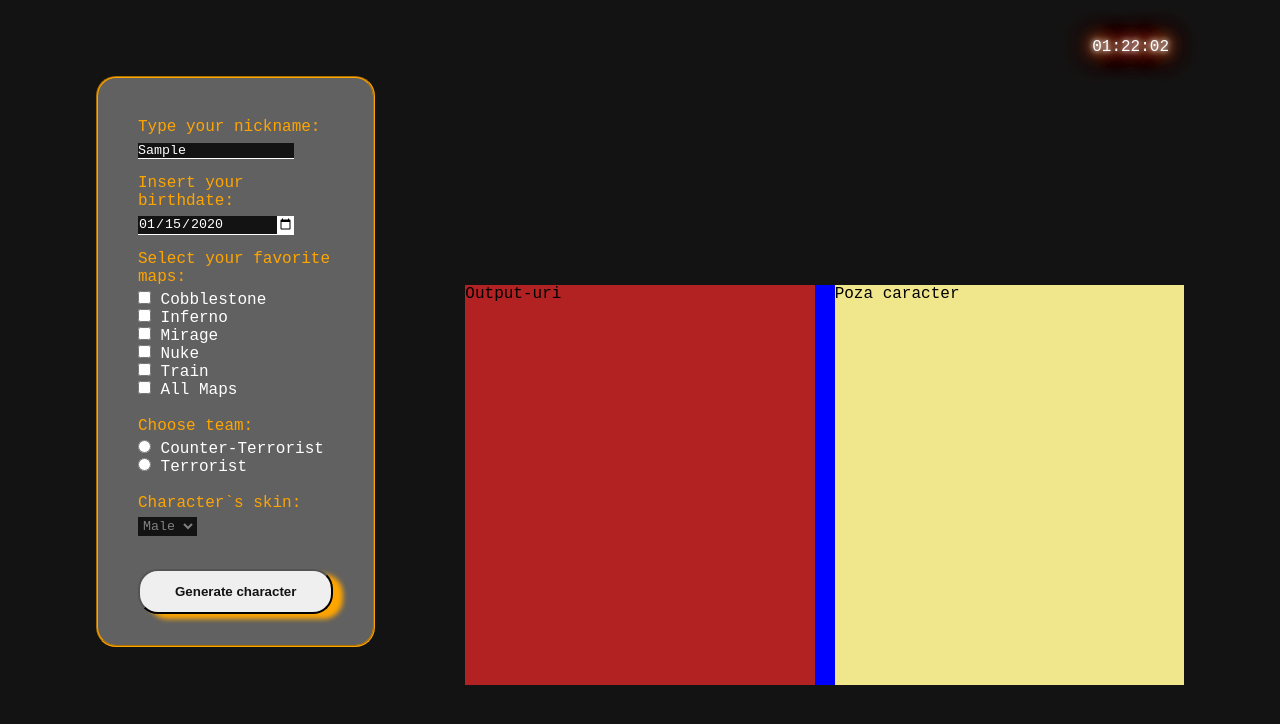
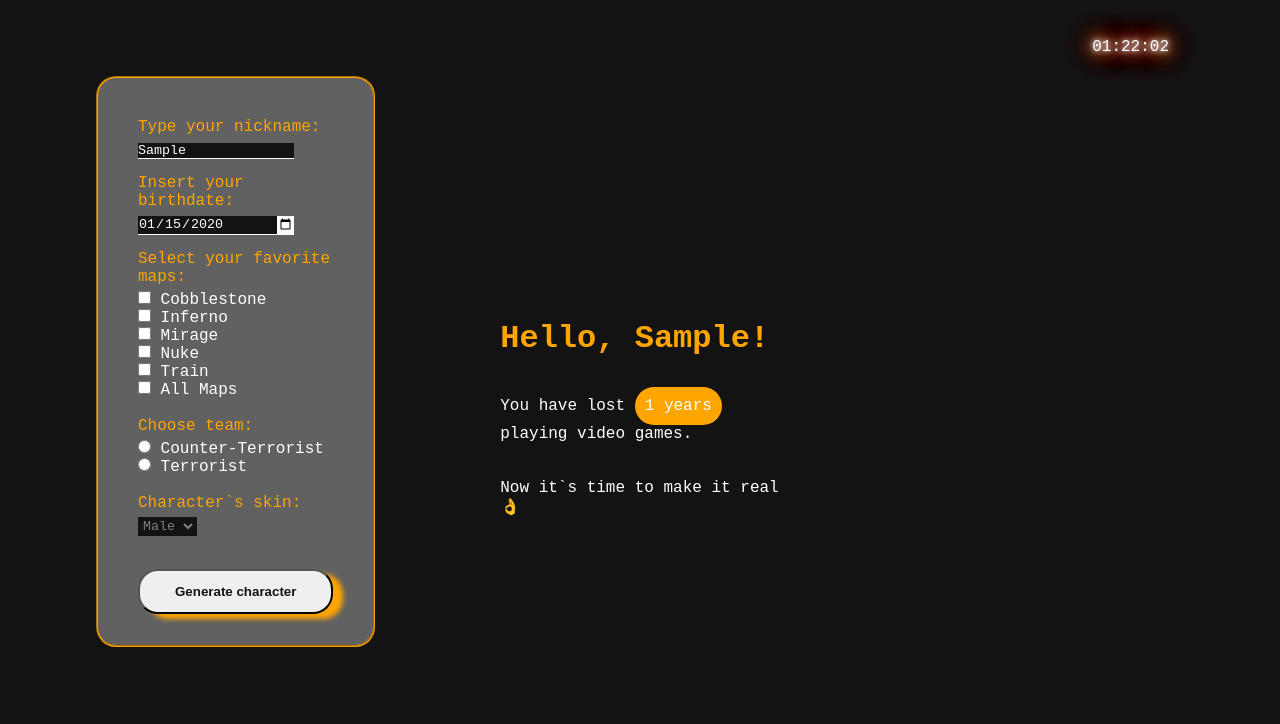
Before and after one commit to daria979/CS-GO-web, a plain HTML site: page index.html in a window 1280 px wide. Both pictures are taken after typing "Sample", "2020-01-15" into the empty fields and a click on the button "Generate character". Drawn offline with Linux system fonts and the light colour scheme.

Commit message:
changed age outputs

```diff
--- a/index.html
+++ b/index.html
@@ -93,9 +93,14 @@
         </div>
         <div class="div5"> </div>
         <div class="div6"  id="getmaps"> </div>
-        <div class="div7">div7 </div>
-        <div class="div8">Output-uri </div>
-        <div class="div9">Poza caracter</div>
+        <div class="div7"> </div>
+        <div class="div8">
+          <h2 id ="output"></h2>
+          <p id ="output2"></p>
+          <p id ="output_age"></p>
+          <p id="output3"></p>
+        </div>
+        <div class="div9 character" id="character_image"></div>
     </div>
 </body>
 </html>
--- a/layout.css
+++ b/layout.css
@@ -38,7 +38,7 @@ body,html{
 
  .div1 {
     grid-area: 1 / 1 / 5 / 4;
-    background-color: red;
+    /* background-color: red; */
 }
 .div2 {
     grid-area: 1 / 1 / 2 / 4;
@@ -60,13 +60,18 @@ body,html{
 }
 .div7 {
     grid-area: 3 / 2 / 5 / 4;
-    background-color:blue;
+    /* background-color:blue; */
 }
 .div8 {
     grid-area: 3 / 2 / 5 / 3;
-    background-color:firebrick;
+    /* background-color:firebrick; */
+    height:50%;
+    padding: 10%;
+    border-radius:20px;
+    /* background-color: pink; */
+
 }
 .div9 {
     grid-area: 3 / 3 / 5 / 4;
-    background-color:khaki;
+    /* background-color:khaki; */
 }
--- a/style.css
+++ b/style.css
@@ -91,7 +91,7 @@ input[type=text],  input[type=date], select[type=radio]{
     height:25vh;
     border: 1px rgb(255, 60, 0) solid;
     padding: 5px;
-    box-shadow: 5px 10px darkorange;
+    box-shadow: 5px 5px darkorange;
     background-size:cover;
     background-repeat: no-repeat;
 }
@@ -168,12 +168,9 @@ input[type=text],  input[type=date], select[type=radio]{
 }
 
 .character{
-    width: 300px;
-    height:450px;
-    padding: 5px;
-    margin:0px;
-    background-size:80%;
     background-repeat: no-repeat;
+    background-size: contain;
+    width:70%;
 }
 
 /* add flash effect when click on submit button */
@@ -190,14 +187,28 @@ input[type=text],  input[type=date], select[type=radio]{
 
 /* outputs from js code*/
 #output{
-    padding-top:2.5rem;
+    margin-bottom:30px;
     font-size:2rem;
+    color:orange;
 }
 #output2{
+   font-size: 1rem;
+   display: inline-block;
+   color:white;
+  }
+#output3{
     font-size: 1rem;
-  }
-
-
+    display: inline-block;
+    color:white;
+   }
+#output_age{
+    font-size: 1rem;
+    color:white;
+    display: inline-block;
+    padding: 10px;
+    background-color: orange;
+    border-radius: 20px;
+}
 
 input,label,select {
     cursor: pointer; color:grey;
--- a/user_age.js
+++ b/user_age.js
@@ -14,20 +14,38 @@ function DisplayAge() {
   let ore = parseInt(min / 60);
   let zi = parseInt(ore / 24);
 
-    ShowTime(zi, ore ,min, sec);
+  let user_year = user.getFullYear();
+    let current_year = d.getFullYear();
+
+    let user_years=current_year-user_year;
+
+    let user_month = user.getMonth()+1;
+    let current_month = d.getMonth();
+
+    let user_day = user.getDate();
+    let current_day = d.getDate();
+
+    if(((user_month>current_month)||((user_month>current_month)&&(user_day>current_day)))&&user_years>0)
+    {
+      user_years--;
+    }
+
+  // ShowTime(zi, ore ,min, sec)
+  ShowTime(user_years);
 
 }
 
-  function ShowTime(zi, ore, min, sec) {
+function ShowTime(user_years) {
 
-    let text = "You have already lost this time "+"<br>"+"in your life playing video games: " + "<br><br>"
-      + "days: " + zi + "<br>"
-      + "hours: " + ore + "<br>"
-      + "minutes: " + min + "<br>"
-      + "seconds: " + sec + "<br><br>"
-      + "Now it`s time to make it real!"
+  let text1 = "You have lost ";
+  let age = user_years+" years";
+  let text2 =" playing video games. " + "<br><br><br>"
+
+    + "Now it`s time to make it real 👌"
     ;
-    document.getElementById("output2").innerHTML = text;
+  document.getElementById("output2").innerHTML = text1;
+  document.getElementById("output_age").innerHTML= age;
+  document.getElementById("output3").innerHTML = text2;
 }
 
 setInterval(DisplayAge, 1000);
```
Also changed, not shown: Pictures/antiterro_female.png (renamed from Pictures/female_cs.png), Pictures/antiterro_male.png (renamed from Pictures/male_antitero.png), Pictures/terro_male.png (renamed from Pictures/male_tero_cs.png), 1 other file. Lines whose indentation alone changed are shown as unchanged.
